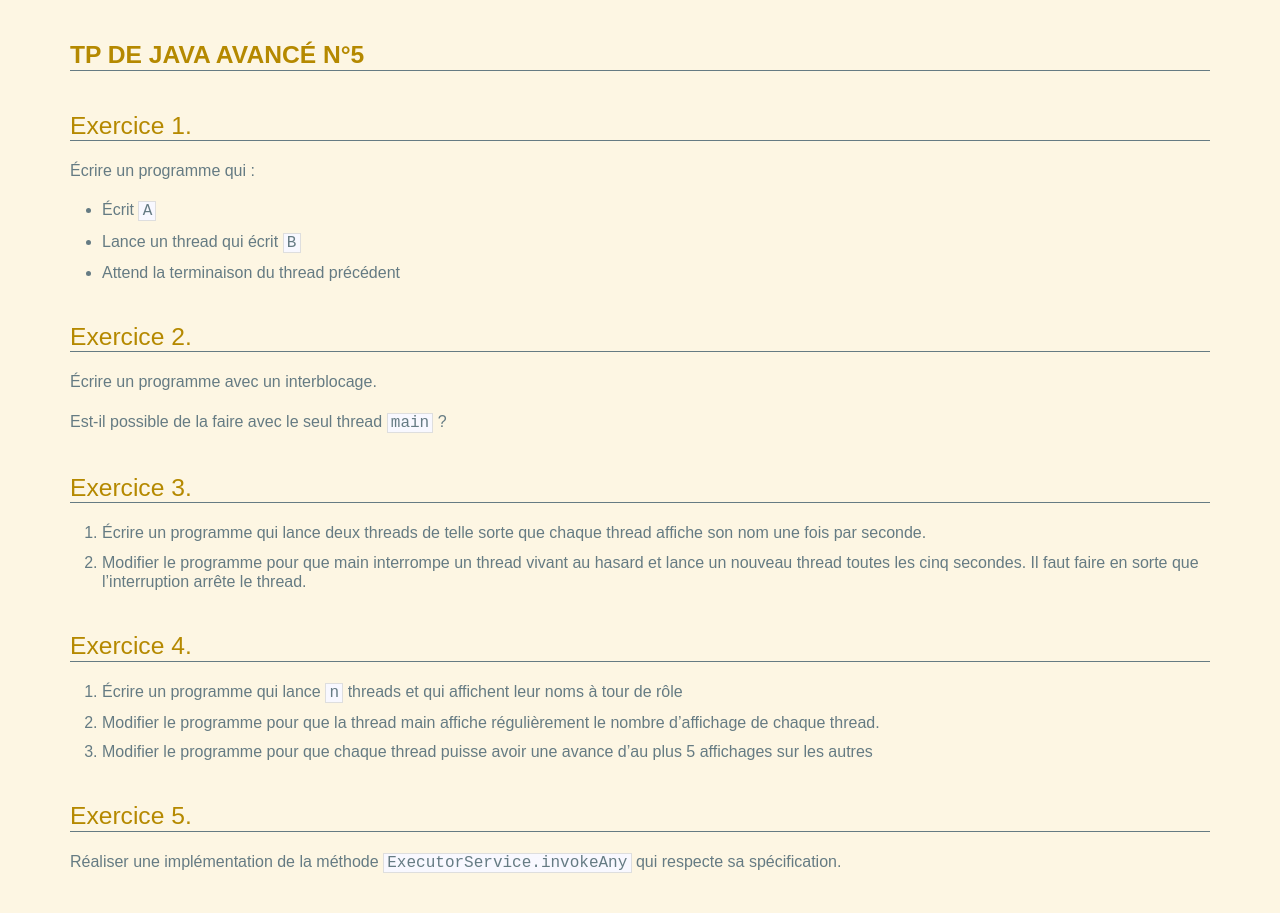
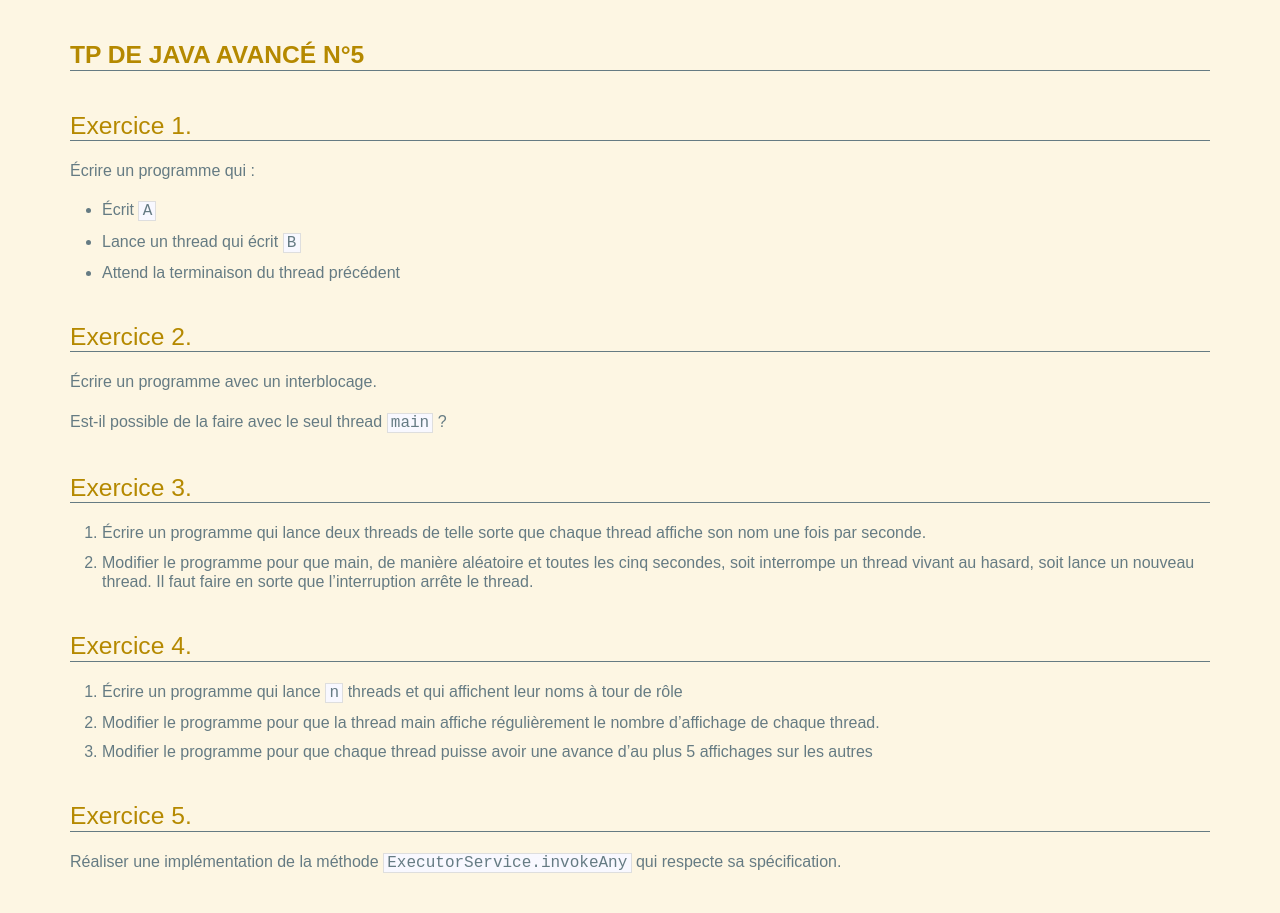
Before and after one commit to lacl-upec/m1javaa, a Jekyll site: the page built from _posts/2016-11-22-TP 5.md, in a window 1280 px wide. Built offline with Jekyll 4.4.1, drawn with Linux system fonts in a browser that asks for light colours.

Commit message:
Created :_posts/2016-11-22-TP 5.md

```diff
--- a/_posts/2016-11-22-TP 5.md
+++ b/_posts/2016-11-22-TP 5.md
@@ -21,7 +21,7 @@ Exercice 3.
 -----------
 
 1. Écrire un programme qui lance deux threads de telle sorte que chaque thread affiche son nom une fois par seconde.
-2. Modifier le programme pour que main interrompe un thread vivant au hasard et lance un nouveau thread toutes les cinq secondes. Il faut faire en sorte que l'interruption arrête le thread.
+2. Modifier le programme pour que main, de manière aléatoire et toutes les cinq secondes, soit interrompe un thread vivant au hasard, soit lance un nouveau thread. Il faut faire en sorte que l'interruption arrête le thread.
 
 Exercice 4.
 -----------
```
